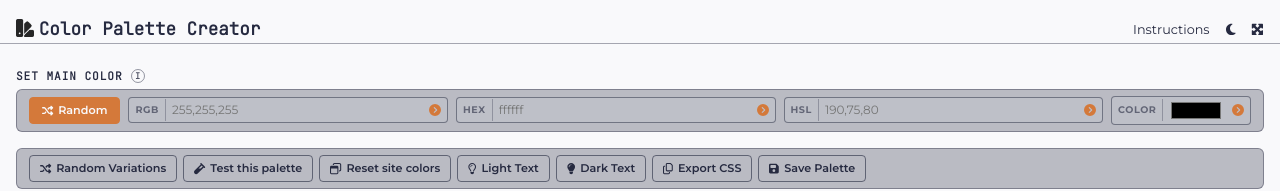
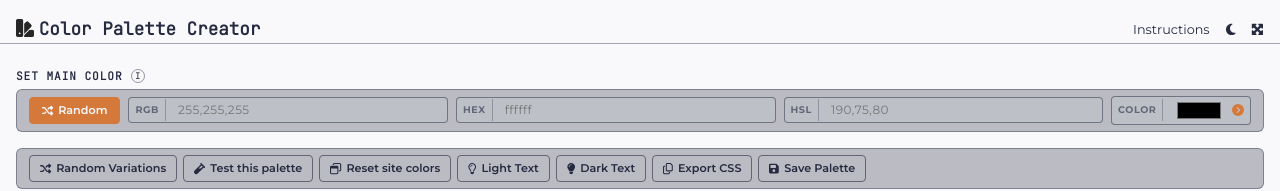
Before and after one commit to rogerio-romao/pallete-creator, a Vue app: page / in a window 1280 px wide. Shown: the top 191 px of the page. Built offline with nearby package versions, Linux system fonts and the light colour scheme; a web font is replaced by a local one.

Commit message:
refactor: enhance focus styles and improve input interactions for better accessibility

```diff
--- a/src/style/app.css
+++ b/src/style/app.css
@@ -72,6 +72,11 @@
 
 html {
     background-color: var(--clr-main, #18181b);
+}
+
+:focus-visible {
+    outline: 2px solid var(--clr-accent, #14b8a6);
+    outline-offset: 2px;
 }
 
 body {
@@ -195,7 +200,11 @@ h2 {
             );
             color: var(--clr-light, #f4f4f5);
             border: 1px solid
-                color-mix(in srgb, var(--clr-dark, #52525b) 50%, transparent 50%);
+                color-mix(
+                    in srgb,
+                    var(--clr-dark, #52525b) 50%,
+                    transparent 50%
+                );
             border-radius: 4px;
             padding: 4px 8px;
             font-size: 0.65rem;
@@ -461,13 +470,14 @@ nav {
     }
 
     & .input-wrapper input {
-        padding-inline: 6px;
+        padding-inline: 12px 6px;
         background: transparent;
         border: 0;
         inline-size: 100%;
         min-inline-size: 50px;
         color: var(--text-color, #d1d5db);
         font-size: 0.75rem;
+        letter-spacing: 0.04em;
     }
 
     & .input-wrapper input:focus-visible {
@@ -486,18 +496,28 @@ nav {
         background: transparent;
         color: var(--clr-accent, #14b8a6);
         font-size: 0.75rem;
+        opacity: 0;
+        pointer-events: none;
     }
 
     & .input-wrapper button:hover {
         color: var(--clr-accent, #0d9488);
     }
 
-    & .input-wrapper input:invalid + button {
+    & .input-wrapper input:focus + button,
+    & .input-wrapper input:focus-visible + button {
+        opacity: 0.25;
+    }
+
+    & .input-wrapper input:focus:invalid + button,
+    & .input-wrapper input:focus-visible:invalid + button {
         opacity: 0.25;
         pointer-events: none;
     }
 
-    & .input-wrapper input:valid + button {
+    & .input-wrapper input:not(:placeholder-shown):valid + button {
+        opacity: 1;
+        pointer-events: auto;
         cursor: pointer;
     }
 
@@ -518,7 +538,11 @@ nav {
             );
             color: var(--clr-light, #f4f4f5);
             border: 1px solid
-                color-mix(in srgb, var(--clr-dark, #52525b) 50%, transparent 50%);
+                color-mix(
+                    in srgb,
+                    var(--clr-dark, #52525b) 50%,
+                    transparent 50%
+                );
             border-radius: 4px;
             padding: 4px 8px;
             font-size: 0.65rem;
@@ -579,7 +603,8 @@ nav {
 
         & .main-button,
         & form,
-        & form input {
+        & form input,
+        & .color-form {
             inline-size: 100%;
         }
 
```
